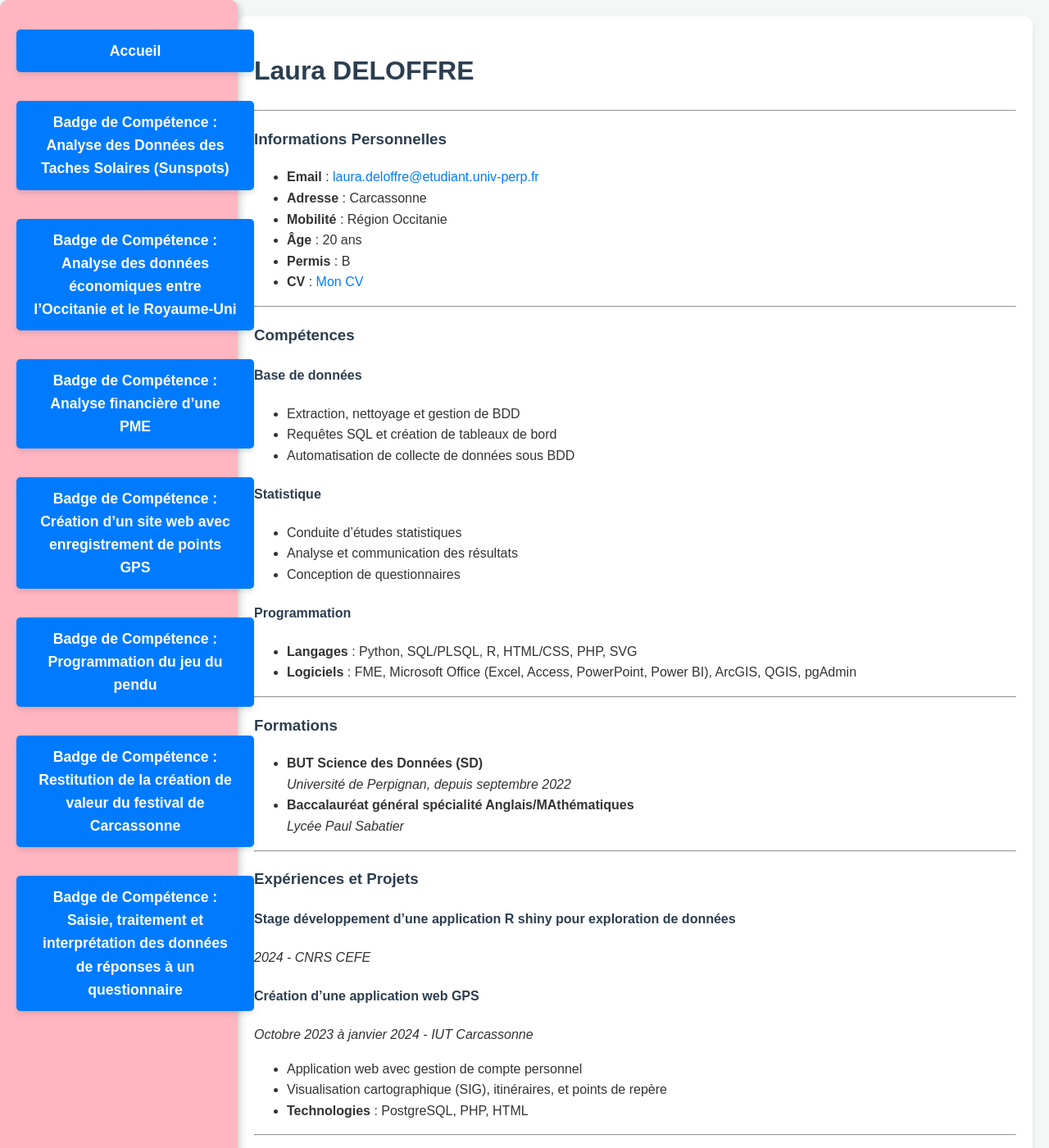
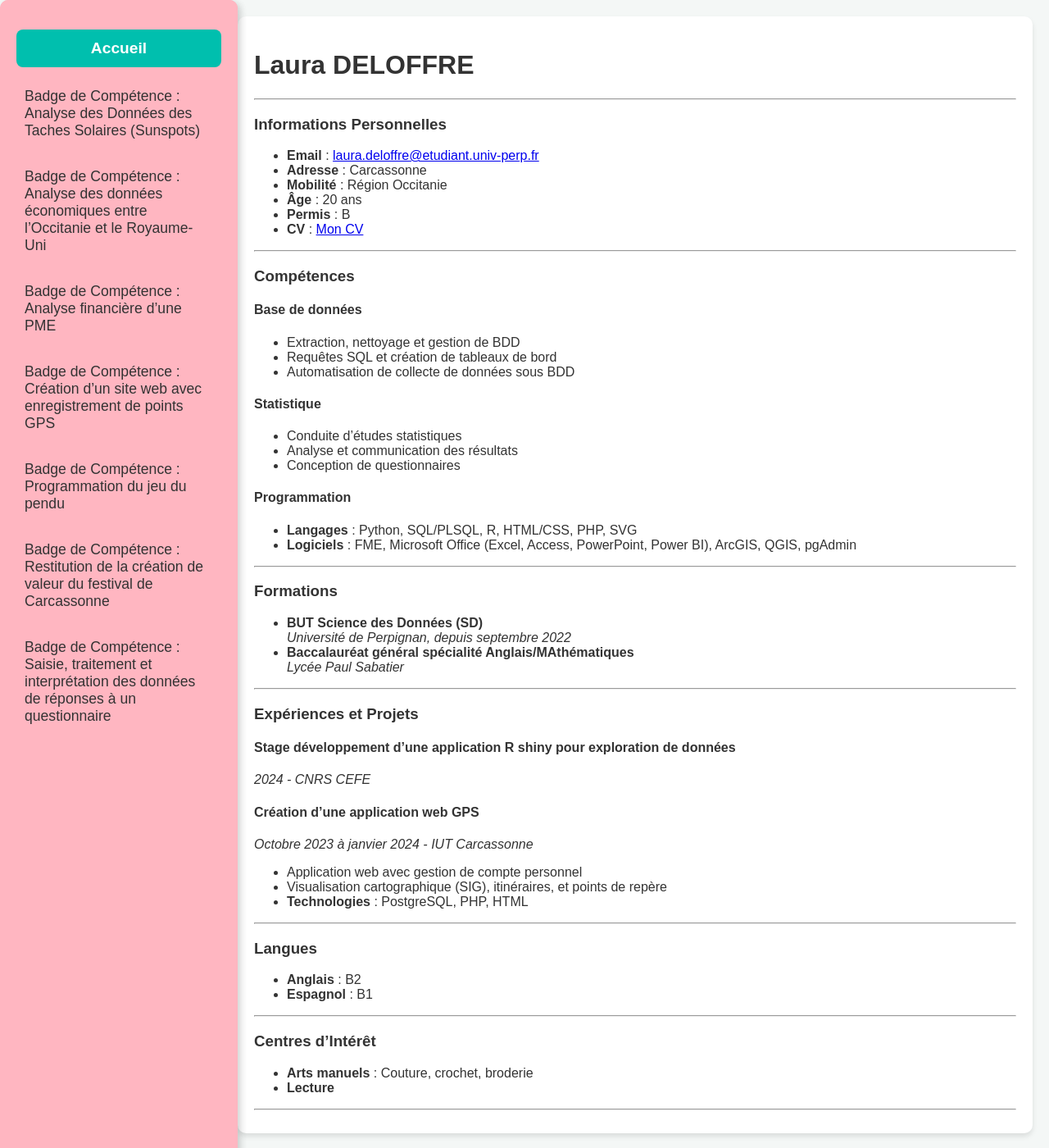
Before and after one commit to lauradelo/lauradelo.github.io, a Jekyll site: the page built from index.md, in a window 1280 px wide and 1400 px high. Shown: the whole window at 82% size. Built offline with Jekyll 4.4.1, drawn with Linux system fonts in a browser that asks for light colours.

Commit message:
Update style.css

```diff
--- a/assets/css/style.css
+++ b/assets/css/style.css
@@ -1,38 +1,3 @@
-/* Palette de couleurs */
-:root {
-  --background: #f8f9fa;
-  --sidebar-bg: #2d3e50;
-  --sidebar-text: #ffffff;
-  --sidebar-link: #9aa7b7;
-  --sidebar-link-hover: #ffffff;
-  --content-bg: #ffffff;
-  --content-text: #333333;
-  --heading-color: #2c3e50;
-  --link-color: #007bff;
-  --link-hover: #0056b3;
-  --border-color: #e1e4e8;
-}
-
-/* Corps du site */
-body {
-  font-family: 'Roboto', Arial, sans-serif;
-  line-height: 1.6;
-  margin: 0;
-  padding: 0;
-  background-color: var(--background);
-  color: var(--content-text);
-}
-
-
-.sidebar a {
-  color: var(--sidebar-link);
-  text-decoration: none;
-  font-size: 1rem;
-}
-
-.sidebar a:hover {
-  color: var(--sidebar-link-hover);
-}
 /* Style général pour le corps de la page */
 body {
     font-family: 'Arial', sans-serif;
@@ -133,72 +98,3 @@ body {
         margin-left: 0;
     }
 }
-
-
-/* Typographie */
-h1, h2, h3, h4, h5, h6 {
-  color: var(--heading-color);
-  font-weight: 700;
-}
-
-a {
-  color: var(--link-color);
-  text-decoration: none;
-}
-
-a:hover {
-  color: var(--link-hover);
-  text-decoration: underline;
-}
-
-/* Tables */
-table {
-  width: 100%;
-  border-collapse: collapse;
-  margin: 20px 0;
-}
-
-th, td {
-  border: 1px solid var(--border-color);
-  padding: 10px;
-  text-align: left;
-}
-
-th {
-  background-color: var(--sidebar-bg);
-  color: var(--sidebar-text);
-}
-
-/* Code blocks */
-pre, code {
-  background-color: #f3f4f6;
-  padding: 10px;
-  border-radius: 5px;
-  font-family: 'Courier New', Courier, monospace;
-  font-size: 0.95rem;
-  overflow-x: auto;
-}
-
-
-
-
-/* Lien Accueil stylisé comme un bouton */
-.sidebar a:first-of-type {
-    display: inline-block;
-    width: 100%;
-    text-align: center;
-    padding: 12px 20px;
-    margin-bottom: 20px;
-    background-color: #007bff;
-    color: white;
-    font-size: 1.1rem;
-    font-weight: bold;
-    text-decoration: none;
-    border-radius: 5px;
-    box-shadow: 0 4px 6px rgba(0, 0, 0, 0.1);
-    transition: background-color 0.3s ease;
-}
-
-.sidebar a:first-of-type:hover {
-    background-color: #0056b3;
-}
```
